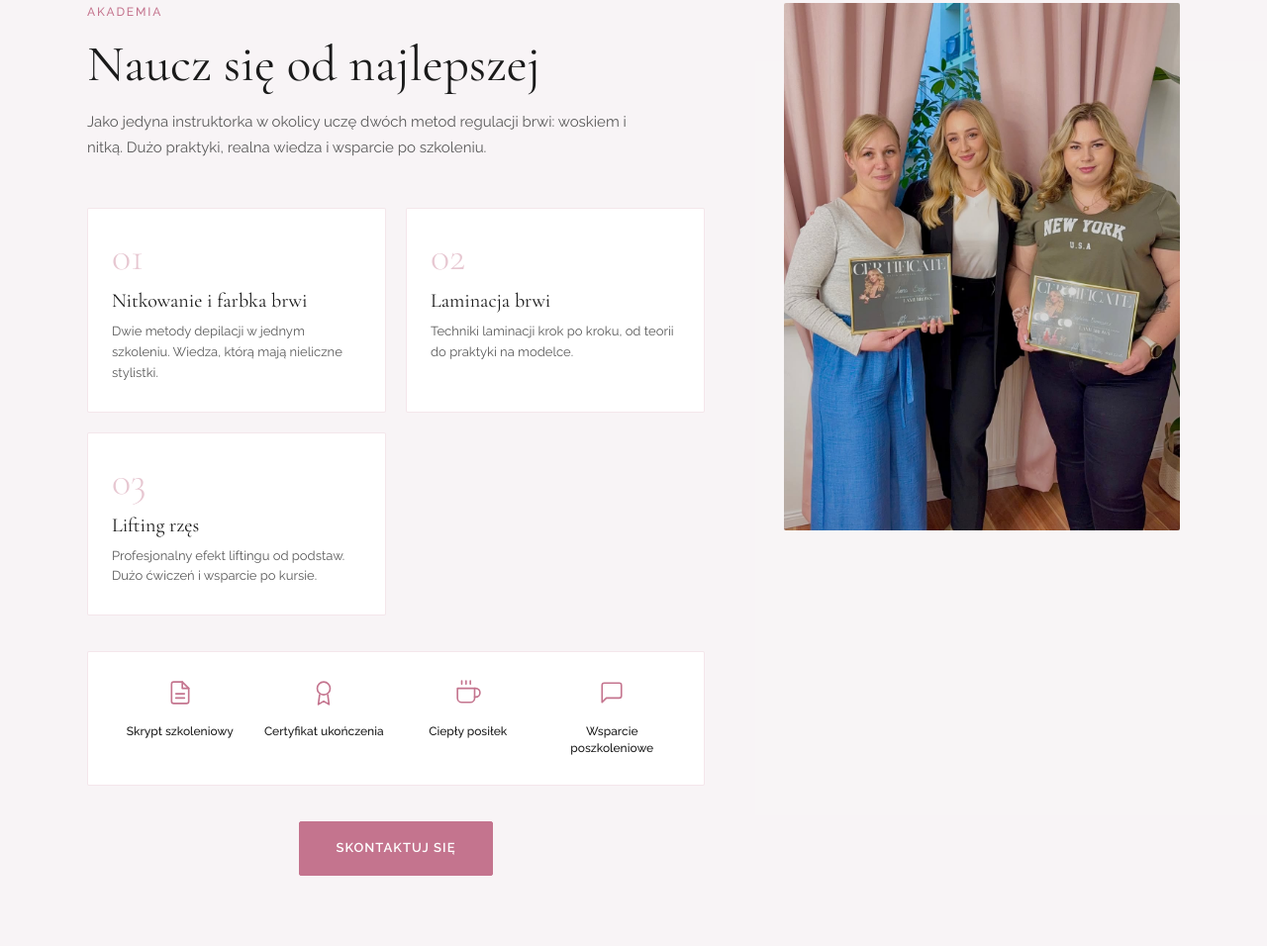
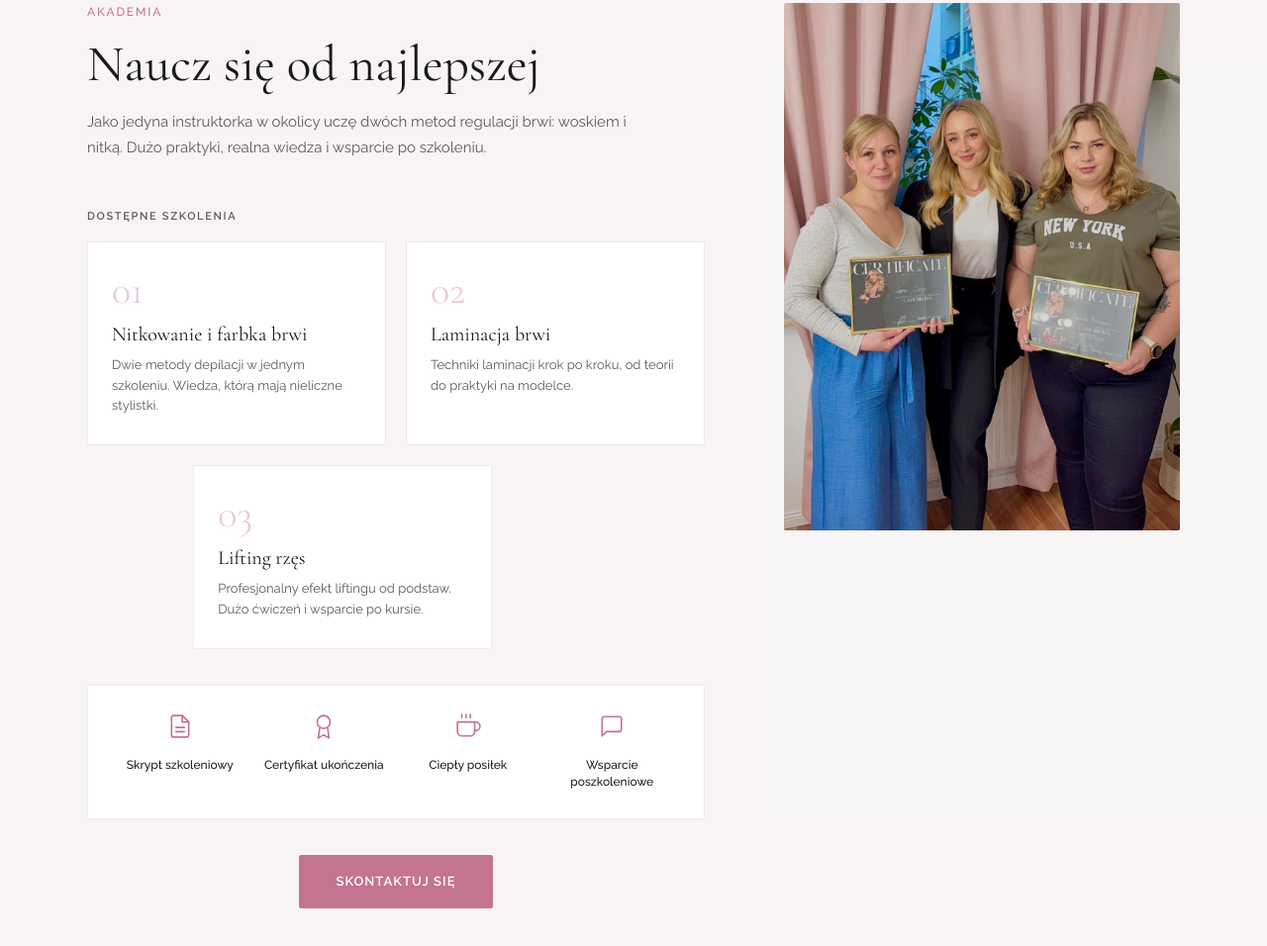
Before and after one commit to webdeweloperpl-star/kasia-iwaszko, a plain HTML site: page index.html in a window 1280 px wide. Shown: the part 3495-4451 px from the top of the page at 99% size. Drawn offline with nearby package versions, Linux system fonts and the light colour scheme.

Commit message:
szkolenia: centrowanie 3 karty na pc, etykieta przed kursami

```diff
--- a/index.html
+++ b/index.html
@@ -477,15 +477,26 @@ img { display: block; max-width: 100%; }
 .szkolenia-content .section-sub { margin-bottom: 48px; }
 .kurs-grid {
   display: grid;
-  grid-template-columns: 1fr 1fr;
+  grid-template-columns: repeat(6, 1fr);
   gap: 20px;
   margin-bottom: 36px;
 }
+.kurs-card { grid-column: span 3; }
+.kurs-card:nth-child(3) { grid-column: 2 / 5; }
 .kurs-card {
   background: var(--white);
   border: 1px solid var(--border);
   border-radius: 2px;
   padding: 28px 24px;
+}
+.kurs-label {
+  font-family: var(--ff-b);
+  font-size: 11px;
+  font-weight: 600;
+  letter-spacing: 0.15em;
+  text-transform: uppercase;
+  color: var(--muted);
+  margin-bottom: 16px;
 }
 .kurs-num {
   font-family: var(--ff-h);
@@ -762,6 +773,7 @@ img { display: block; max-width: 100%; }
   /* Szkolenia */
   .szkolenia { padding: 40px 0 40px; }
   .kurs-grid { grid-template-columns: 1fr; }
+  .kurs-card, .kurs-card:nth-child(3) { grid-column: 1 / -1; }
   .perks { grid-template-columns: 1fr 1fr; }
 
   /* Opinie */
@@ -969,6 +981,7 @@ img { display: block; max-width: 100%; }
         <span class="section-label fade">Akademia</span>
         <h2 class="section-h2 fade d1">Naucz się od najlepszej</h2>
         <p class="section-sub fade d2">Jako jedyna instruktorka w okolicy uczę dwóch metod regulacji brwi: woskiem i nitką. Dużo praktyki, realna wiedza i wsparcie po szkoleniu.</p>
+        <p class="kurs-label fade d2">Dostępne szkolenia</p>
         <div class="kurs-grid">
           <div class="kurs-card fade d2">
             <div class="kurs-num">01</div>
```
